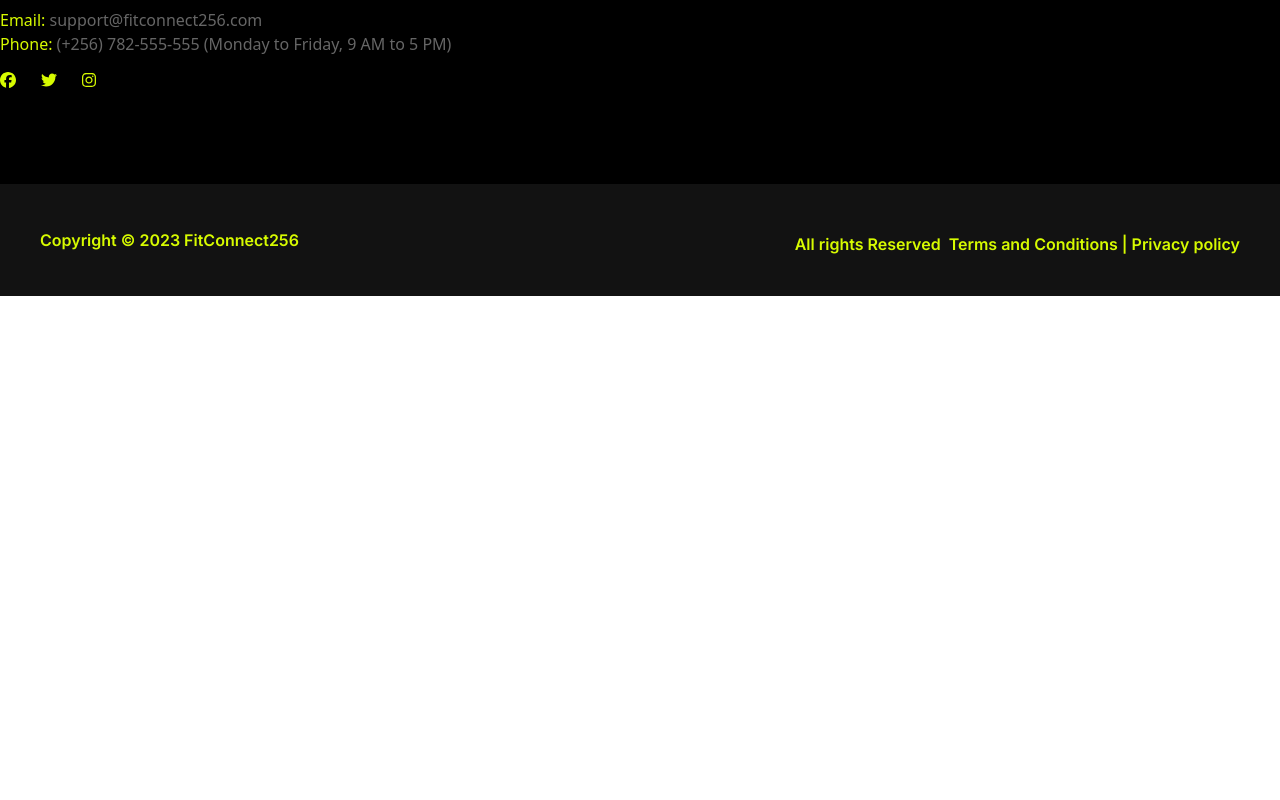
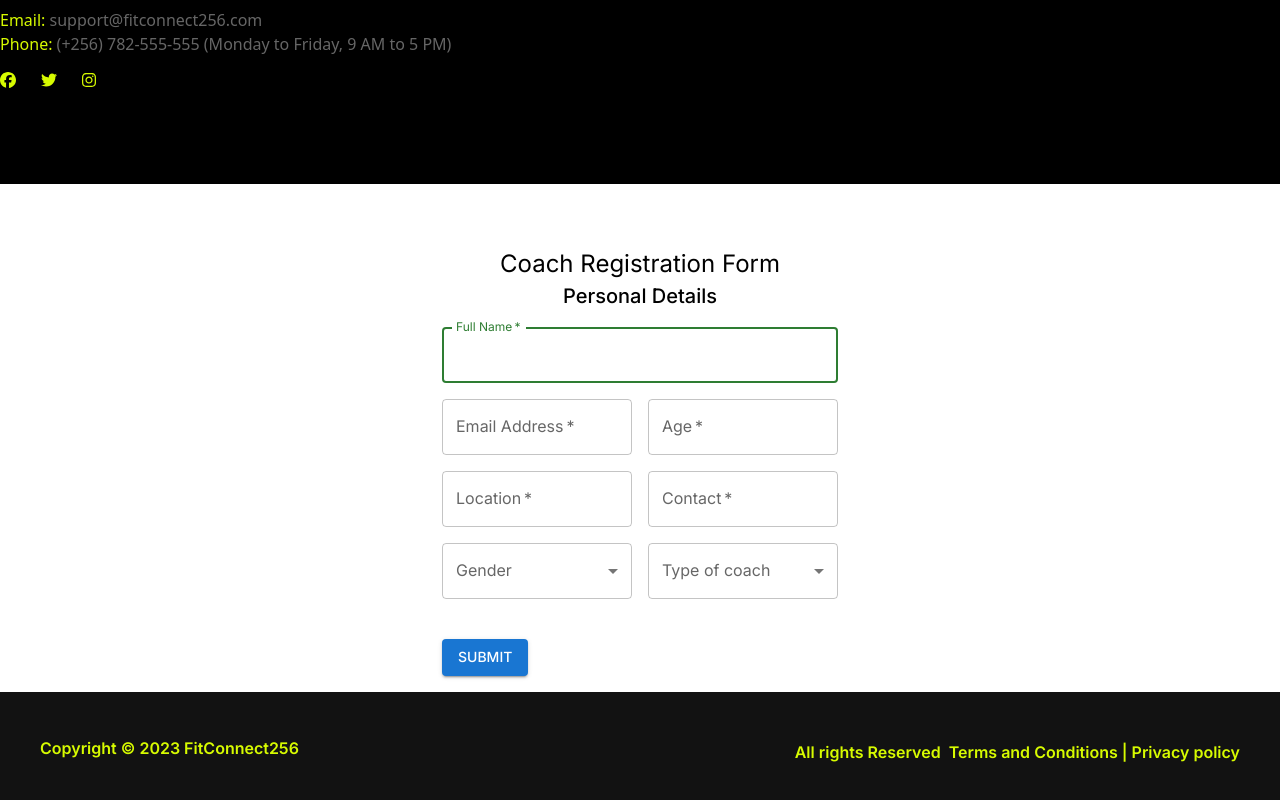
Before and after one commit to dintonharold87/FitConnect256, a React (Create React App) app in the folder frontend/: page / in a window 1280 px wide. Shown: the part 2453-3253 px from the top of the page. Before the commit the page ends 2749 px from the top, so only its background shows below. Built offline with nearby package versions, Linux system fonts and the light colour scheme.

Commit message:
Added Coach registration form and form validation feature using formik and yup

```diff
--- a/frontend/src/App.js
+++ b/frontend/src/App.js
@@ -4,6 +4,7 @@ import About from "./components/About";
 import Faqs from "./components/Faqs";
 import Contact from "./components/Contact";
 import Footer from "./components/Footer";
+import CoachRegistration from './components/CoachRegistration';
 function App() {
   return (
     <>
@@ -12,6 +13,7 @@ function App() {
       <About />
       <Faqs />
       <Contact />
+      <CoachRegistration />
       <Footer />
     </>
   );
--- /dev/null
+++ b/frontend/src/components/CoachRegistration.jsx
@@ -0,0 +1,247 @@
+import React from "react";
+import { Formik } from "formik";
+import * as Yup from "yup";
+import { createTheme, ThemeProvider } from "@mui/material/styles";
+import Container from "@mui/material/Container";
+import Box from "@mui/material/Box";
+import Typography from "@mui/material/Typography";
+import TextField from "@mui/material/TextField";
+import Grid from "@mui/material/Grid";
+import Select from "@mui/material/Select";
+import MenuItem from "@mui/material/MenuItem";
+import InputLabel from "@mui/material/InputLabel";
+import FormControl from "@mui/material/FormControl";
+import Button from "@mui/material/Button";
+const theme = createTheme({
+  typography: {
+    fontFamily: "Inter, sans-serif",
+  },
+});
+
+const initialValues = {
+  name: "",
+  age: "",
+  email: "",
+  location: "",
+  profilePicture: "",
+  gender: "",
+  contact: "",
+  coachType: "",
+  qualifications: "",
+  pricing: "",
+  servicesOffered: "",
+  availability: "",
+  password: "",
+  confirmPassword: "",
+};
+// Form validation using yup
+const validationSchema = Yup.object().shape({
+  name: Yup.string().required("Name is required"),
+  age: Yup.number()
+    .min(18, "You must be above 18years old")
+    .required("Age is required"),
+  email: Yup.string().email("Invalid email").required("Email is required"),
+  location: Yup.string().required("Location is required"),
+  profilePicture: Yup.string(),
+  gender: Yup.string().required("Gender is required"),
+  contact: Yup.string().required("Contact is required"),
+  coachType: Yup.string().required("Coach Type is required"),
+  qualifications: Yup.string().required("Qualifications is required"),
+  pricing: Yup.string().required("Pricing is required"),
+  servicesOffered: Yup.string().required("Services Offered is required"),
+  availability: Yup.string().required("Availability is required"),
+  password: Yup.string()
+    .required("Password is required")
+    .min(8, "Password must be at least 8 characters"),
+  confirmPassword: Yup.string()
+    .oneOf([Yup.ref("password"), null], "Passwords must match")
+    .required("Confirm Password is required"),
+});
+// onsubmit function
+const onSubmit = (values) => {
+  console.log(values);
+};
+
+// Coach registration component
+const CoachRegistration = () => {
+  return (
+    <ThemeProvider theme={theme}>
+      <Container maxWidth="xs" component="main">
+        {/* conatins all the information of the page */}
+        <Box
+          sx={{
+            marginTop: 8,
+            display: "flex",
+            flexDirection: "column",
+            alignItems: "center",
+          }}
+        >
+          {/* Form Title */}
+          <Typography component="h2" variant="h5">
+            Coach Registration Form
+          </Typography>
+          <Typography variant="h6" gutterBottom>
+            Personal Details
+          </Typography>
+          <Formik
+            initialValues={initialValues}
+            onSubmit={onSubmit}
+            validationSchema={validationSchema}
+          >
+            {({
+              isSubmitting,
+              values,
+              errors,
+              handleSubmit,
+              handleChange,
+              touched,
+            }) => (
+              // Beginning of the form
+              <Box
+                component="form"
+                onSubmit={handleSubmit}
+                noValidate
+                sx={{ mt: 1 }}
+              >
+                <Grid container spacing={2}>
+                  <Grid item sm={12}>
+                    <TextField
+                      color="success"
+                      autoComplete="given-name"
+                      name="name"
+                      required
+                      fullWidth
+                      id="name"
+                      label="Full Name"
+                      autoFocus
+                      value={values.name}
+                      onChange={handleChange}
+                      error={touched.name && Boolean(errors.name)}
+                      helperText={touched.name && errors.name}
+                    />
+                  </Grid>
+                  <Grid item xs={12} sm={6}>
+                    <TextField
+                      color="success"
+                      required
+                      fullWidth
+                      id="email"
+                      label="Email Address"
+                      name="email"
+                      autoComplete="email"
+                      type="email"
+                      value={values.email}
+                      onChange={handleChange}
+                      error={touched.email && Boolean(errors.email)}
+                      helperText={touched.email && errors.email}
+                    />
+                  </Grid>
+                  <Grid item xs={12} sm={6}>
+                    <TextField
+                      color="success"
+                      required
+                      fullWidth
+                      id="age"
+                      label="Age"
+                      name="age"
+                      type="number"
+                      value={values.age}
+                      onChange={handleChange}
+                      error={touched.age && Boolean(errors.age)}
+                      helperText={touched.age && errors.age}
+                    />
+                  </Grid>
+                  <Grid item xs={12} sm={6}>
+                    <TextField
+                      color="success"
+                      required
+                      id="location"
+                      name="location"
+                      label="Location"
+                      fullWidth
+                      value={values.location}
+                      onChange={handleChange}
+                      error={touched.location && Boolean(errors.location)}
+                      helperText={touched.location && errors.location}
+                    />
+                  </Grid>
+                  <Grid item xs={12} sm={6}>
+                    <TextField
+                      color="success"
+                      required
+                      id="contact"
+                      name="contact"
+                      label="Contact"
+                      fullWidth
+                      type="phone"
+                      value={values.contact}
+                      onChange={handleChange}
+                      error={touched.contact && Boolean(errors.contact)}
+                      helperText={touched.contact && errors.contact}
+                    />
+                  </Grid>
+                  <Grid item xs={12} sm={6}>
+                    <FormControl
+                      fullWidth
+                      error={touched.gender && Boolean(errors.gender)}
+                    >
+                      <InputLabel id="genderType">Gender</InputLabel>
+                      <Select
+                        color="success"
+                        id="gender"
+                        name="gender"
+                        label="Gender"
+                        fullWidth
+                        labelId="genderType"
+                        onChange={handleChange}
+                        value={values.gender}
+                      >
+                        <MenuItem value="Male">Male</MenuItem>
+                        <MenuItem value="Female">Female</MenuItem>
+                      </Select>
+                    </FormControl>
+                  </Grid>
+                  <Grid item xs={12} sm={6}>
+                    <FormControl
+                      fullWidth
+                      error={touched.coachType && Boolean(errors.coachType)}
+                    >
+                      <InputLabel id="coach">Type of coach</InputLabel>
+                      <Select
+                        color="success"
+                        id="coachType"
+                        name="coachType"
+                        label="Type of Coach"
+                        fullWidth
+                        labelId="coach"
+                        onChange={handleChange}
+                        value={values.coachType}
+                      >
+                        <MenuItem value="Fitness coach">Fitness coach</MenuItem>
+                        <MenuItem value="Nutrition coach">
+                          Nutrition coach
+                        </MenuItem>
+                      </Select>
+                    </FormControl>
+                  </Grid>
+                  <Grid item xs={12} sm={6}>
+                    <Button
+                      variant="contained"
+                      type="submit"
+                      sx={{ mt: 3, mb: 2 }}
+                    >
+                      Submit
+                    </Button>
+                  </Grid>
+                </Grid>
+              </Box>
+              // End of the form
+            )}
+          </Formik>
+        </Box>
+      </Container>
+    </ThemeProvider>
+  );
+};
+
+export default CoachRegistration;
```
Also changed, not shown: frontend/package.json (+7 -1 lines), 1 other file (tests, documents, lock files or other folders).
